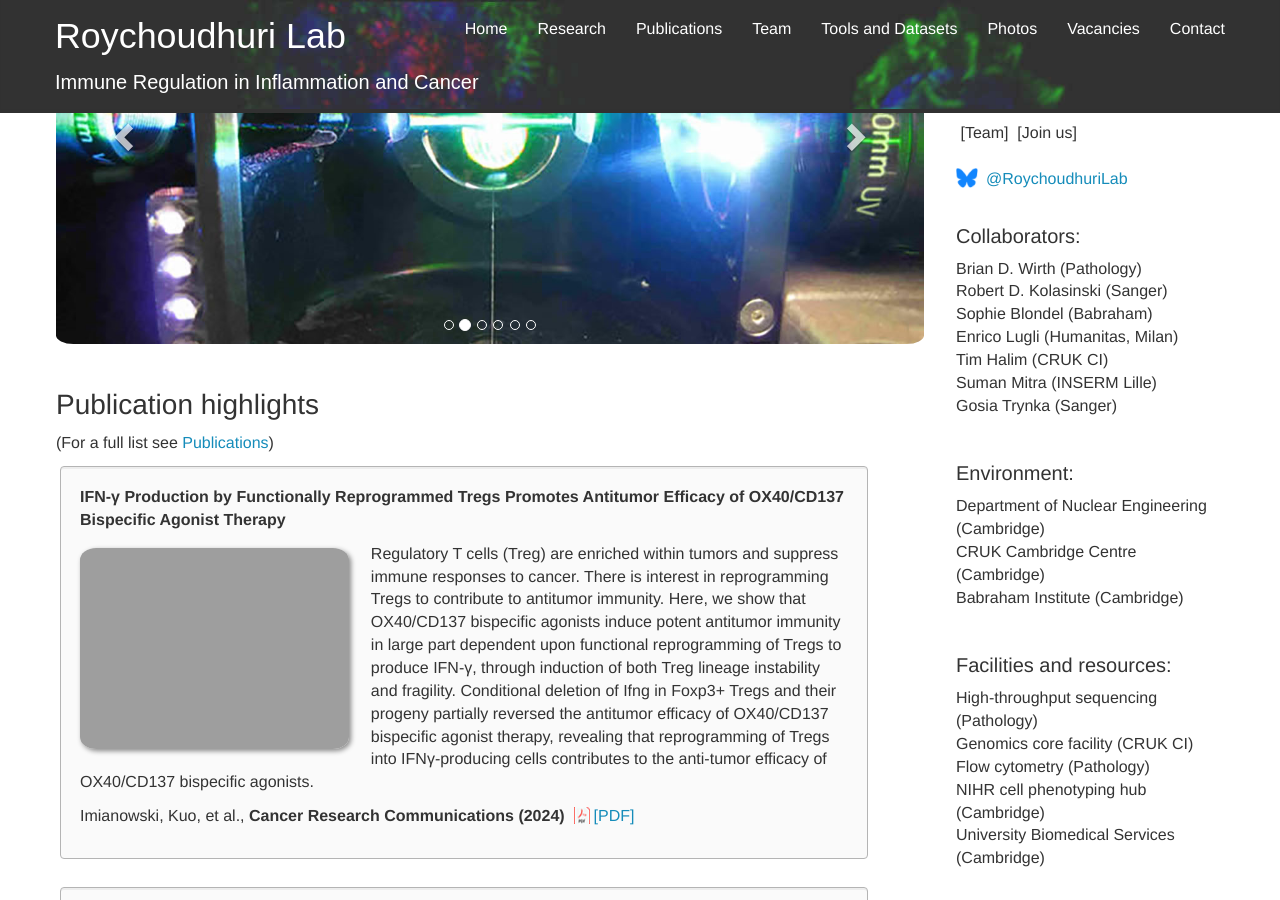
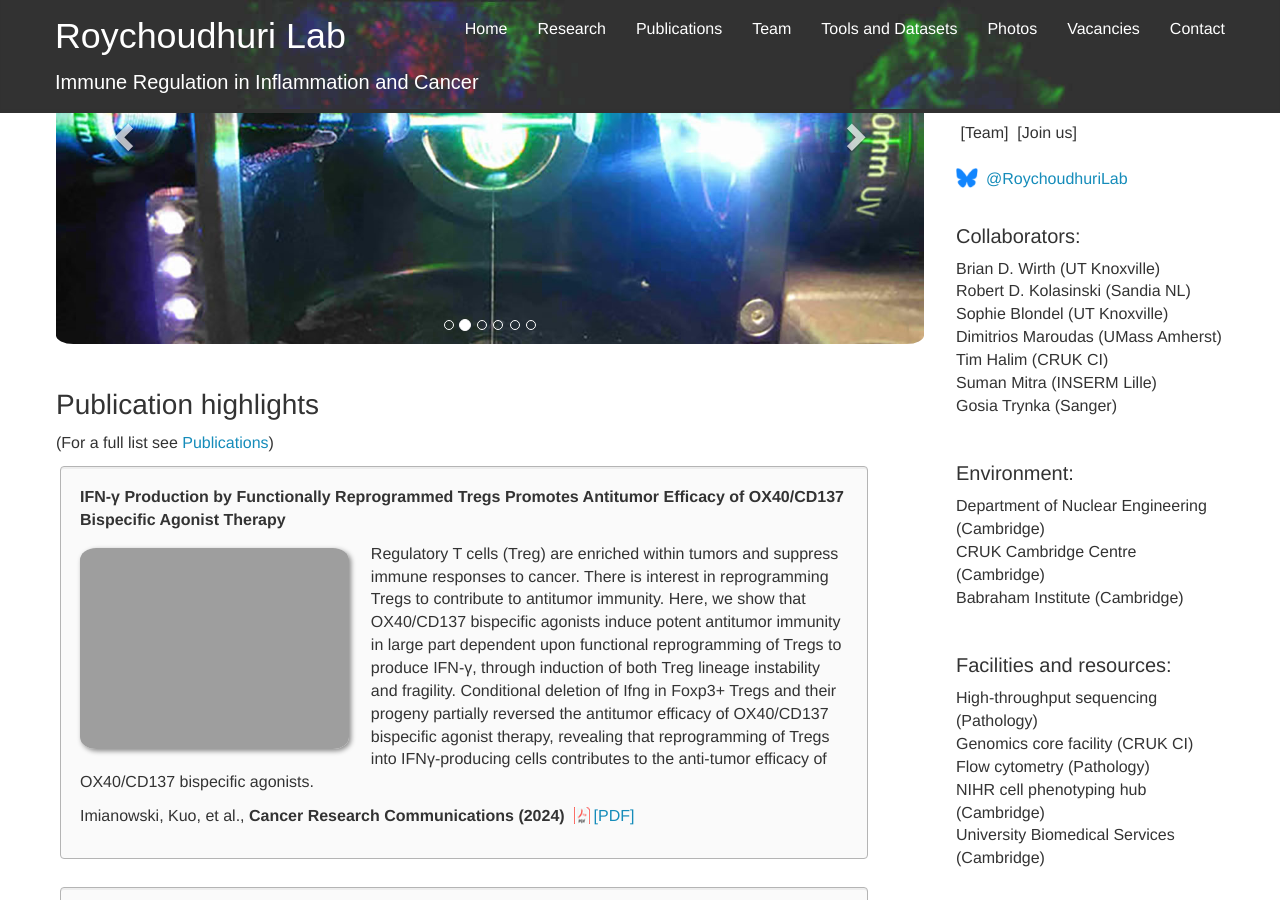
Before and after one commit to dwaipayandasgupta/dwaipayandasgupta.github.io, a Jekyll site: the page built from _pages/home.md, in a window 1280 px wide and 900 px high, scrolled down 568 px. Built offline with Jekyll 4.4.1, drawn with Linux system fonts in a browser that asks for light colours; nearby versions of some CDN libraries; some web fonts are replaced.

Commit message:
Update collaborations.yml

```diff
--- a/_data/collaborations.yml
+++ b/_data/collaborations.yml
@@ -1,13 +1,13 @@
-- title: Brian D. Wirth (Pathology)
+- title: Brian D. Wirth (UT Knoxville)
   link: https://www.path.cam.ac.uk/directory/klaus-okkenhaug
 
-- title: Robert D. Kolasinski (Sanger)
+- title: Robert D. Kolasinski (Sandia NL)
   link: https://www.sanger.ac.uk/person/adams-david
 
-- title: Sophie Blondel (Babraham)
+- title: Sophie Blondel (UT Knoxville)
   link: https://www.babraham.ac.uk/our-research/immunology/adrian-liston
 
-- title: Enrico Lugli (Humanitas, Milan)
+- title: Dimitrios Maroudas (UMass Amherst)
   link: https://www.humanitas-research.org/researcher/dr-enrico-lugli/
 
 - title: Tim Halim (CRUK CI)
```
